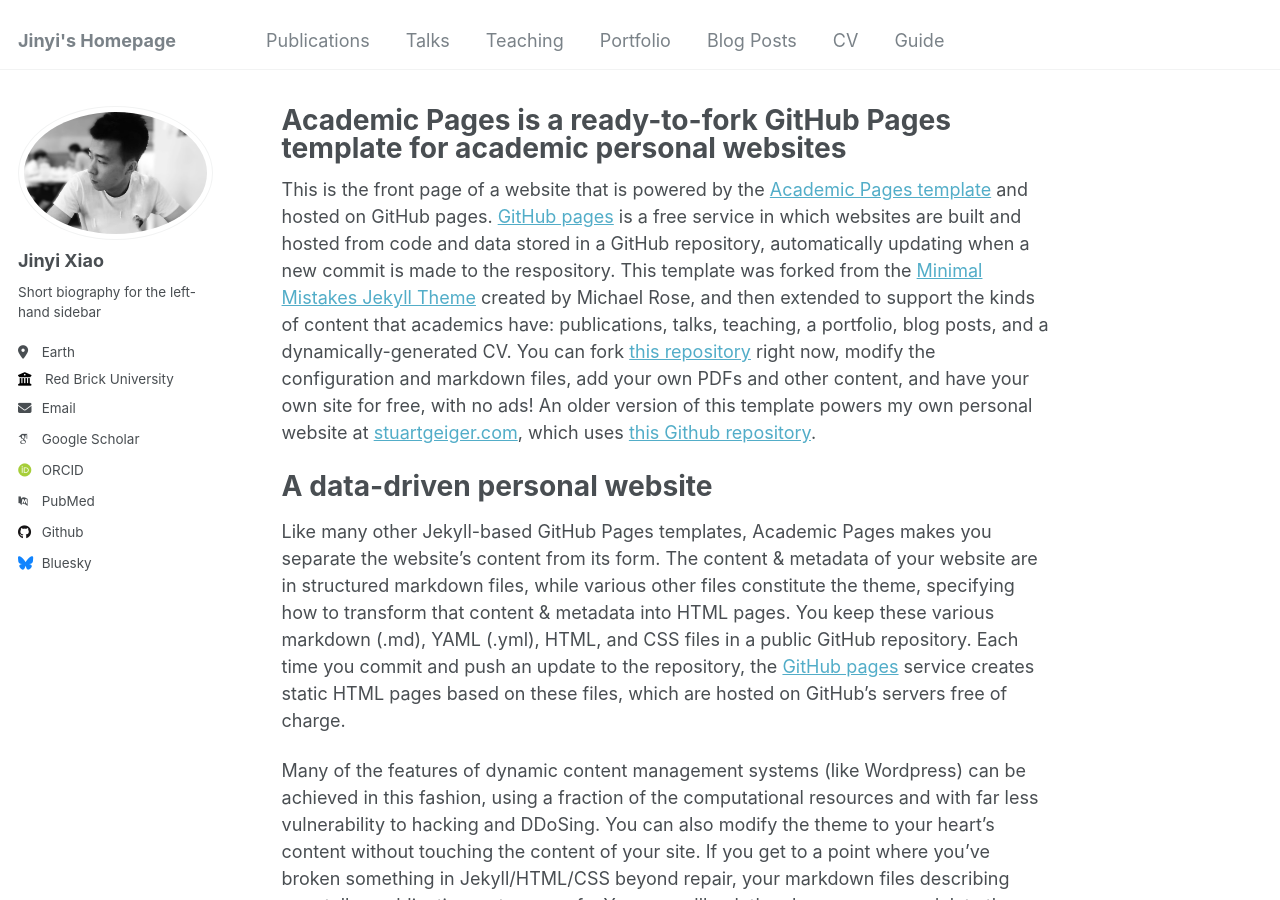
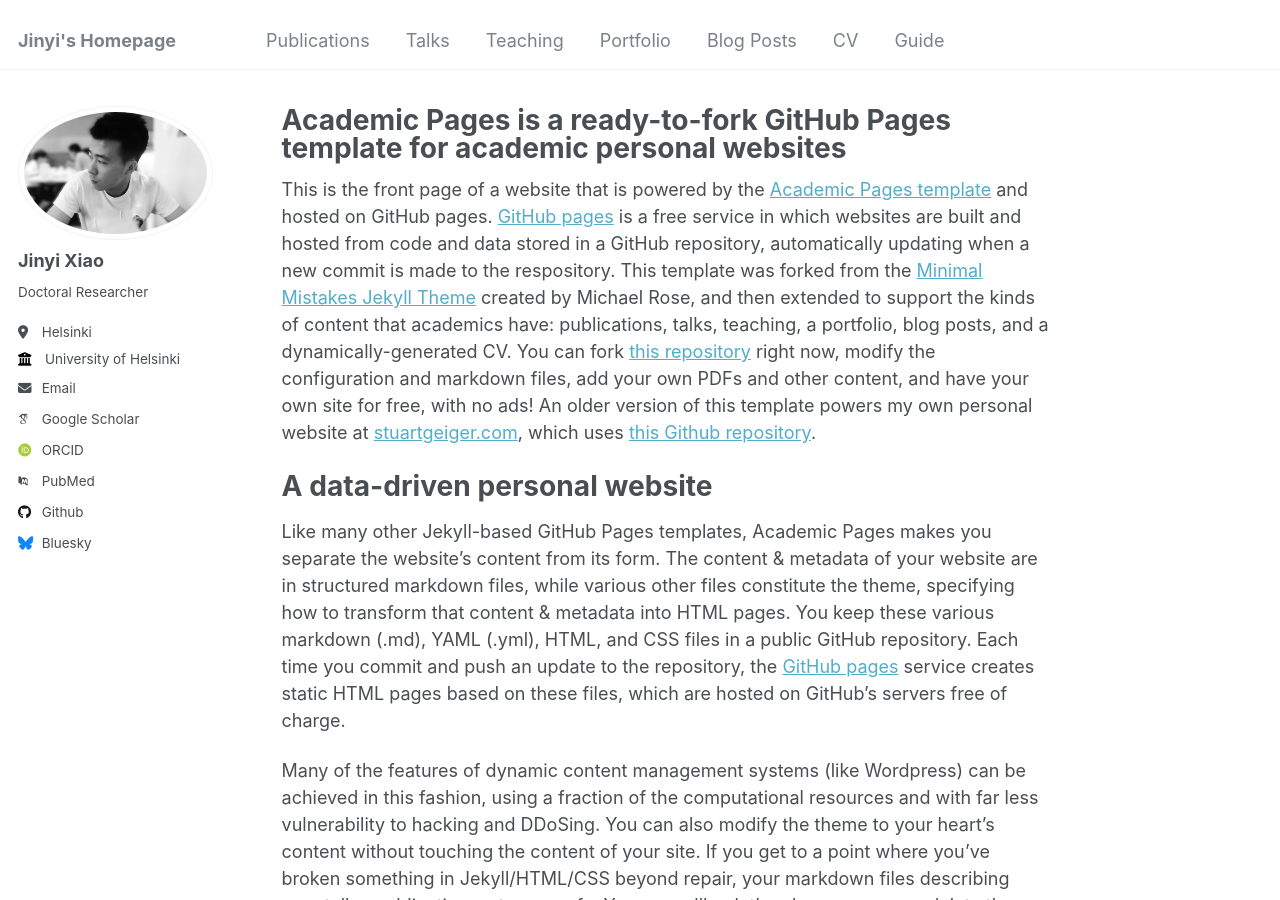
Before and after one commit to Xxiaojinyi/Xxiaojinyi.github.io, a Jekyll site: the page built from _pages/about.md, in a window 1280 px wide and 900 px high. Built offline with Jekyll 4.4.1, drawn with Linux system fonts in a browser that asks for light colours; some web fonts are replaced.

Commit message:
Update _config.yml

```diff
--- a/_config.yml
+++ b/_config.yml
@@ -24,11 +24,11 @@ author:
   avatar           : "Avatar1.jpg"
   name             : "Jinyi Xiao"
   pronouns         : # example: "she/her"
-  bio              : "Short biography for the left-hand sidebar"
-  location         : "Earth"
-  employer         : "Red Brick University"
+  bio              : "Doctoral Researcher"
+  location         : "Helsinki"
+  employer         : "University of Helsinki"
   uri              : # URL
-  email            : "none@example.org"
+  email            : "jinyi.xiao@helsinki.fi"
 
   # Academic websites
   arxiv            : # URL - Update with the correct link to your profile
```
